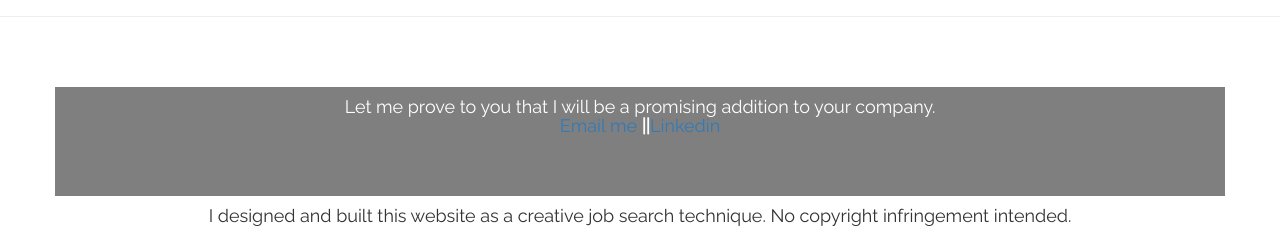
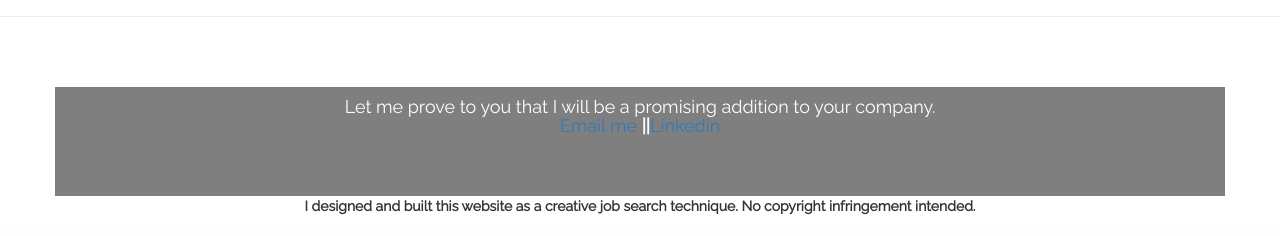
Before and after one commit to lizette112162/resume_app, a Flask app: page / in a window 1280 px wide. Shown: the part 3072-3308 px from the top of the page. After the commit the page ends 3287 px from the top, so only its background shows below. Run offline with Flask 2, Linux system fonts and the light colour scheme; some libraries are stand-ins or nearby versions.

Commit message:
Updated files

```diff
--- a/templates/index.html
+++ b/templates/index.html
@@ -261,7 +261,7 @@ body {
     <hr class="section-divider">
 
     <div id="contact" class="container">
-      <div>
+      <div class="clear">
         <h4 class="text-center" style="margin-bottom: 60px">Let me prove to you that I will be a promising addition to your company. <p><a href="mailto:ritamutyaba@gmail.com">Email me</a>
         <strong>||</strong><a href="https://www.linkedin.com/pub/rita-mutyaba/21/b07/737">Linkedin</a><strong></h4>
        </p>
@@ -270,7 +270,7 @@ body {
 
       <div class="container text-center">
         <footer>
-          <h4>I designed and built this website as a creative job search technique. No copyright infringement intended.</h4>
+          <p>I designed and built this website as a creative job search technique. No copyright infringement intended.</p>
         </footer>
       </div>
 
```
